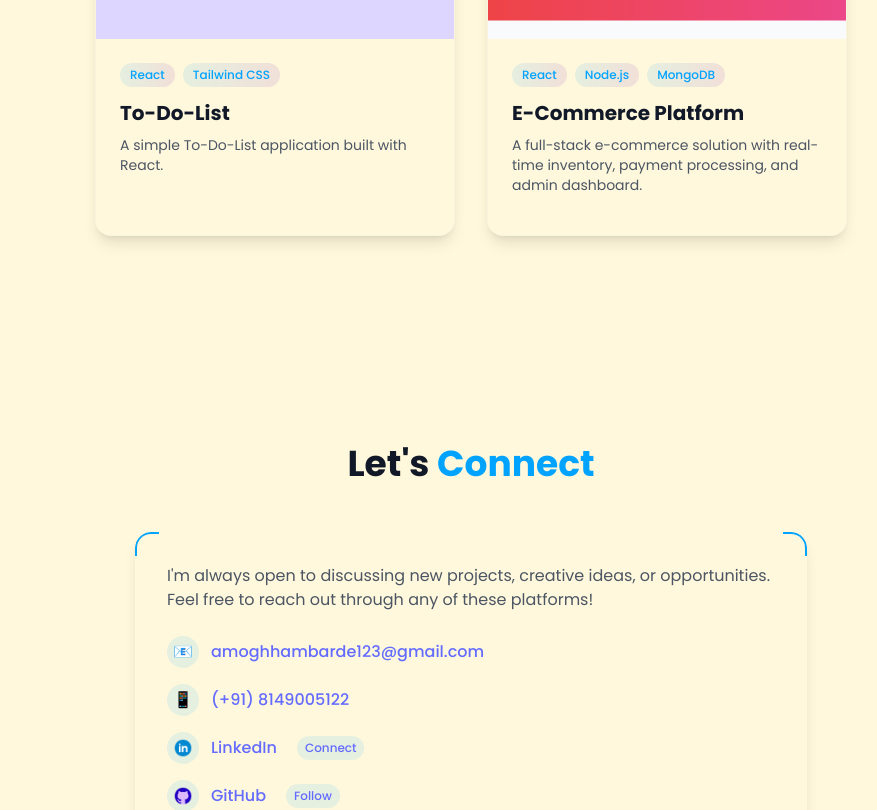
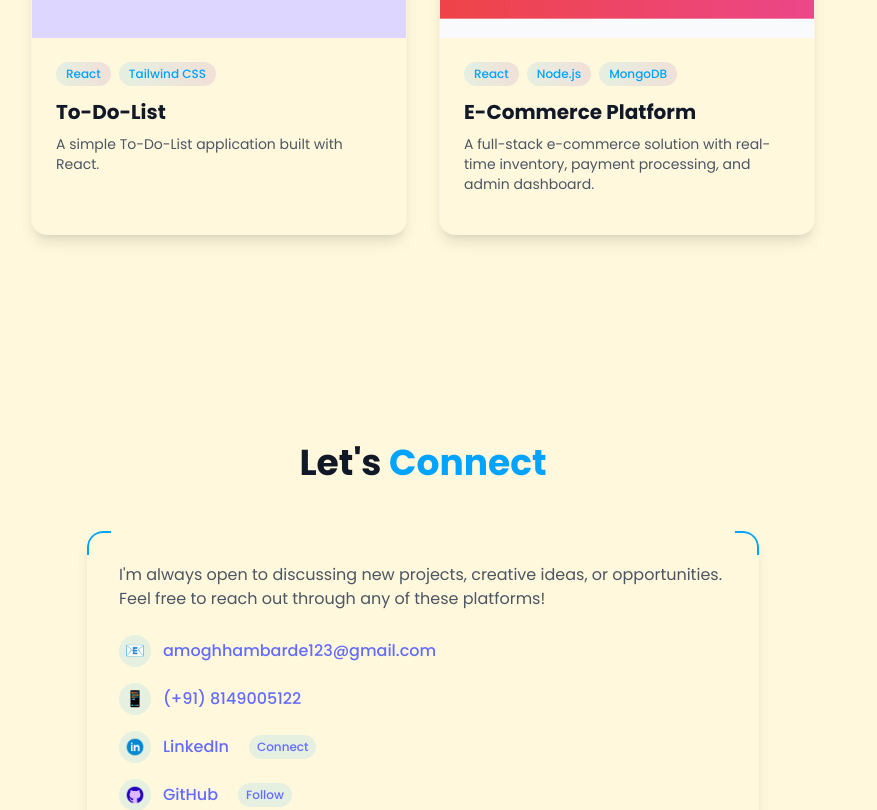
Before and after one commit to techAmoghh/Portfolio, a React (Vite) app: page / in a window 1280 px wide. Shown: the part 3366-4176 px from the top of the page, without its empty margins (217-1094 px from the left). Built offline with nearby package versions, Linux system fonts and the light colour scheme.

Commit message:
Solved the mini issue of large screens.

```diff
--- a/src/App.jsx
+++ b/src/App.jsx
@@ -195,7 +195,7 @@ function App() {
 
       <MobileMenu isOpen={isMobileMenuOpen} onClose={() => setIsMobileMenuOpen(false)} />
 
-      <main className="container mx-auto px-3 sm:px-6 lg:px-8 lg:pl-32 pt-16 sm:pt-20">
+      <main className="container mx-auto px-3 sm:px-6 lg:px-8 xl:px-0 xl:max-w-6xl pt-16 sm:pt-20">
         <section id='home' className="min-h-[calc(100vh-4rem)] sm:min-h-[calc(100vh-5rem)] flex items-center justify-center py-6 sm:py-12 md:py-16">
           <motion.div
             initial={{ opacity: 0, y: 20 }}
```
